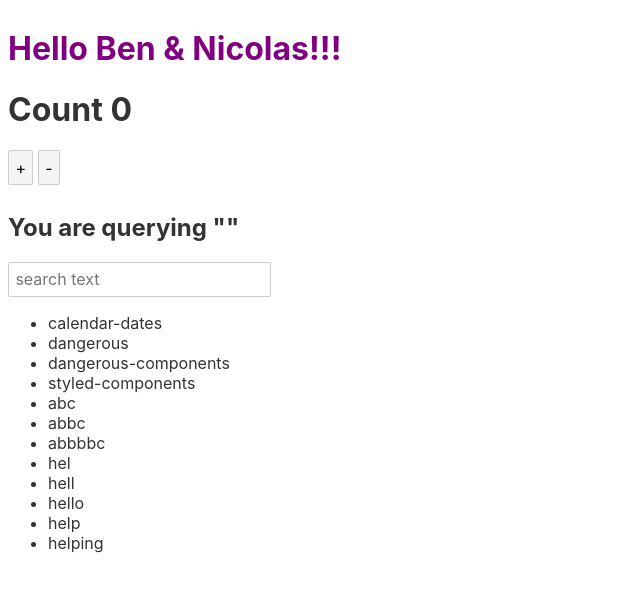
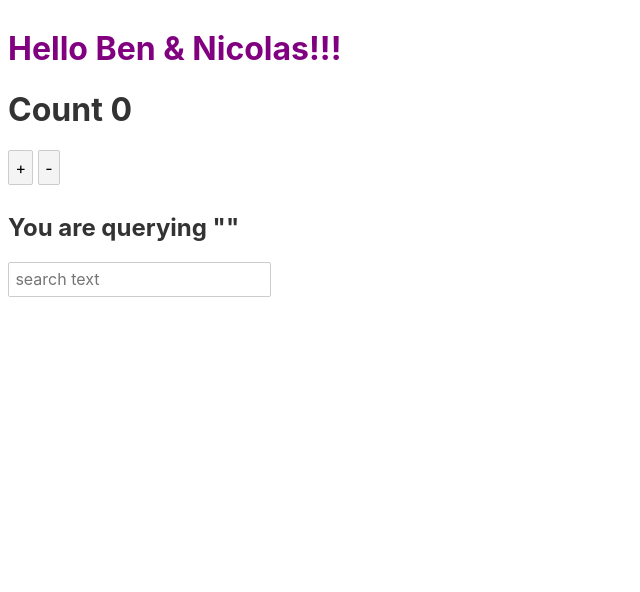
Before and after one commit to dance2die/demo.svelte-typeahead-dropdown, a Svelte app: page / in a window 1280 px wide. Shown: the top 592 px of the page, without its empty margins (0-640 px from the left). Built offline with nearby package versions, Linux system fonts and the light colour scheme.

Commit message:
Hide options when nothing is typed.

```diff
--- a/src/App.svelte
+++ b/src/App.svelte
@@ -39,7 +39,7 @@
   <article class="suggestions">
     <ul>
       {#each suggestions.filter(s =>
-        s.startsWith(query)
+        query && s.startsWith(query)
       ) as suggestion (suggestion)}
         <li>{suggestion}</li>
       {/each}
```
